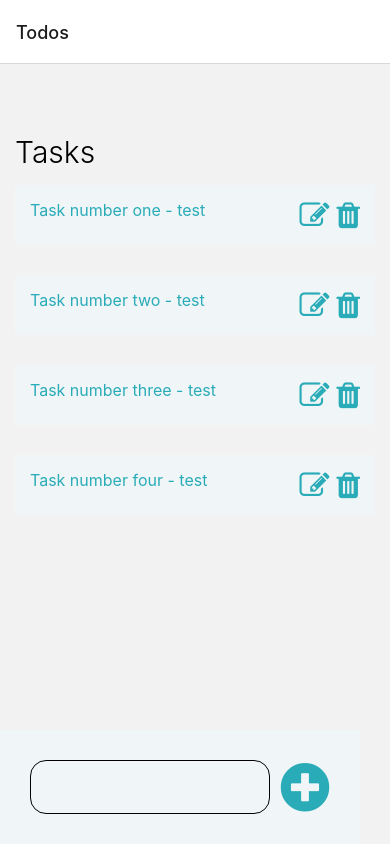
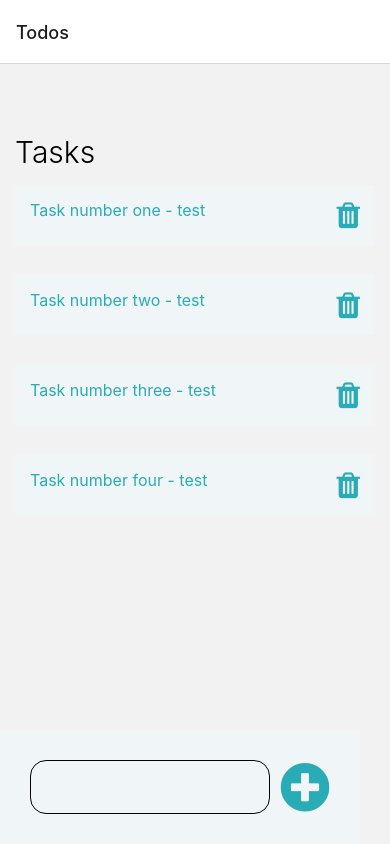
Before and after one commit to KareemWilson/Todo-mobile, a React Native app: screen /Todos in a window 390 px wide. Built offline with nearby package versions, Linux system fonts and the light colour scheme.

Commit message:
Rmove Edit Icon

```diff
--- a/components/Tasks/SingleTask/index.tsx
+++ b/components/Tasks/SingleTask/index.tsx
@@ -27,7 +27,6 @@ const SingleTask: React.FC<SingleTaskProps> = ({ todo }) => {
           <Text style={styles.title}>{todo.title}</Text>
         </TouchableOpacity>
         <View style={styles.iconsContainer}>
-          <Icon name="edit" size={30} color={theme.PRIMARY_COLOR} />
           <Icon name="trash" size={30} color={theme.PRIMARY_COLOR} />
         </View>
       </View>
```
